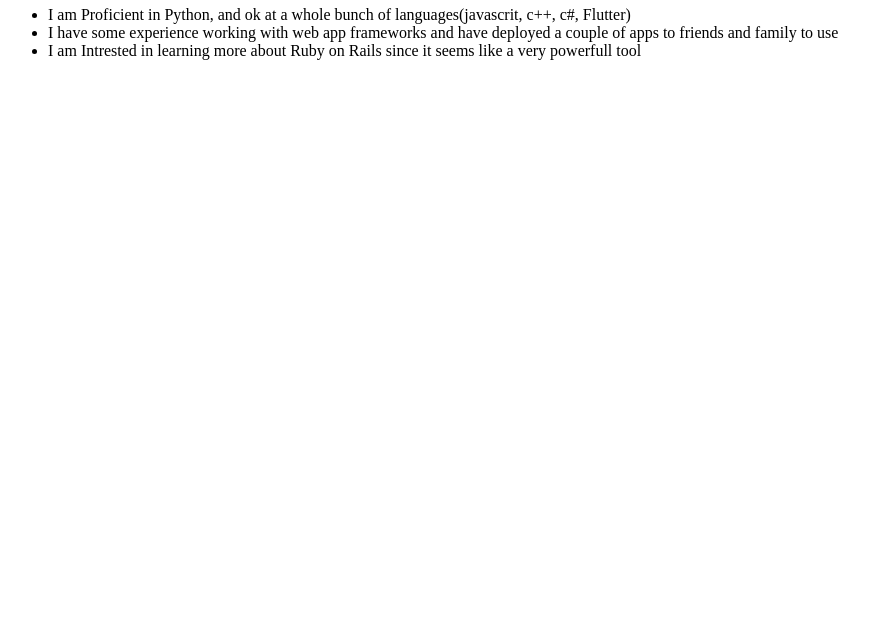
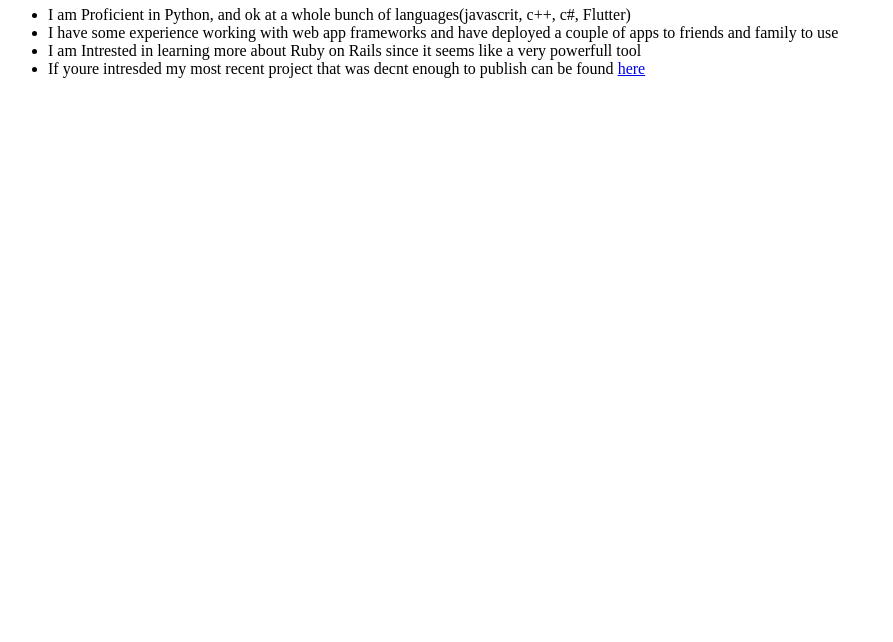
Before and after one commit to Frixon21/frixon21.github.io, a plain HTML site: page _site/index.html in a window 1280 px wide. Shown: the part 158-800 px from the top of the page, without its empty margins (0-893 px from the left). Drawn offline with Linux system fonts and the light colour scheme.

Commit message:
Addded extra Info

```diff
--- a/_site/index.html
+++ b/_site/index.html
@@ -19,7 +19,7 @@
     <li>I am Proficient in Python, and ok at a whole bunch of languages(javascrit, c++, c#, Flutter)</li>
     <li>I have some experience working with web app frameworks and have deployed a couple of apps to friends and family to use</li>
     <li>I am Intrested in learning more about Ruby on Rails since it seems like a very powerfull tool</li>
-
+    <li>If youre intresded my most recent project that was decnt enough to publish can be found <A href="https://github.com/Frixon21/natural-alignment-simulator"> here </A></li>
 </ul>
   </body>
 </html>
```
Also changed, not shown: index.html (+1 -1 lines).
